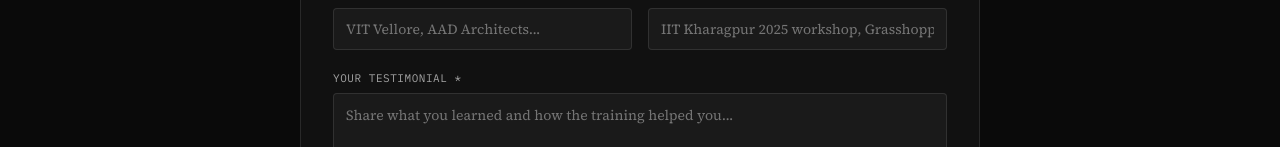
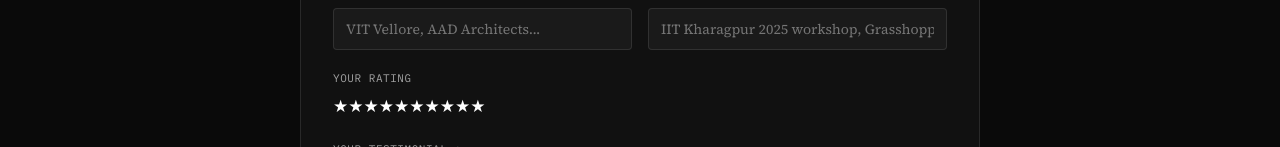
Before and after one commit to YAFTDesigns/yaftwebsite, a Next.js app: page /courses in a window 1280 px wide. Both pictures are taken after a click on the button "SHARE YOUR EXPERIENCE". Shown: the part 2431-2578 px from the top of the page. Built offline with nearby package versions, Linux system fonts and the light colour scheme; no server answers; the database is empty.

Commit message:
Add interactive half-star rating to testimonial form

```diff
--- a/components/TestimonialForm.tsx
+++ b/components/TestimonialForm.tsx
@@ -14,6 +14,8 @@ export default function TestimonialForm() {
   const [status, setStatus] = useState<'idle' | 'submitting' | 'success' | 'error'>('idle');
   const [photoPreview, setPhotoPreview] = useState<string | null>(null);
   const [photoFile, setPhotoFile] = useState<File | null>(null);
+  const [rating, setRating] = useState<number>(0);
+  const [hoverRating, setHoverRating] = useState<number>(0);
   const fileRef = useRef<HTMLInputElement>(null);
 
   const [form, setForm] = useState({
@@ -75,6 +77,7 @@ export default function TestimonialForm() {
       instagram_url: form.instagram_url,
       show_social: form.show_social,
       photo_url,
+      rating: rating || 5.0,
       status: 'pending',
     }]);
 
@@ -185,6 +188,40 @@ export default function TestimonialForm() {
           </div>
         </div>
 
+        {/* Star rating */}
+        <div className={styles.field}>
+          <label className={styles.label}>Your rating</label>
+          <div className={styles.starsInput}>
+            {[1, 2, 3, 4, 5].map(star => (
+              <span
+                key={star}
+                className={styles.starWrap}
+                onMouseLeave={() => setHoverRating(0)}
+              >
+                {/* Left half */}
+                <span
+                  className={`${styles.starHalf} ${styles.starLeft} ${(hoverRating || rating) >= star - 0.5 ? styles.starActive : ''}`}
+                  onMouseEnter={() => setHoverRating(star - 0.5)}
+                  onClick={() => setRating(star - 0.5)}
+                >
+                  ★
+                </span>
+                {/* Right half */}
+                <span
+                  className={`${styles.starHalf} ${styles.starRight} ${(hoverRating || rating) >= star ? styles.starActive : ''}`}
+                  onMouseEnter={() => setHoverRating(star)}
+                  onClick={() => setRating(star)}
+                >
+                  ★
+                </span>
+              </span>
+            ))}
+            <span className={styles.ratingVal}>
+              {(hoverRating || rating) > 0 ? `${(hoverRating || rating).toFixed(1)} / 5` : ''}
+            </span>
+          </div>
+        </div>
+
         {/* Quote */}
         <div className={styles.field}>
           <label className={styles.label}>Your testimonial <span className={styles.req}>*</span></label>
```
